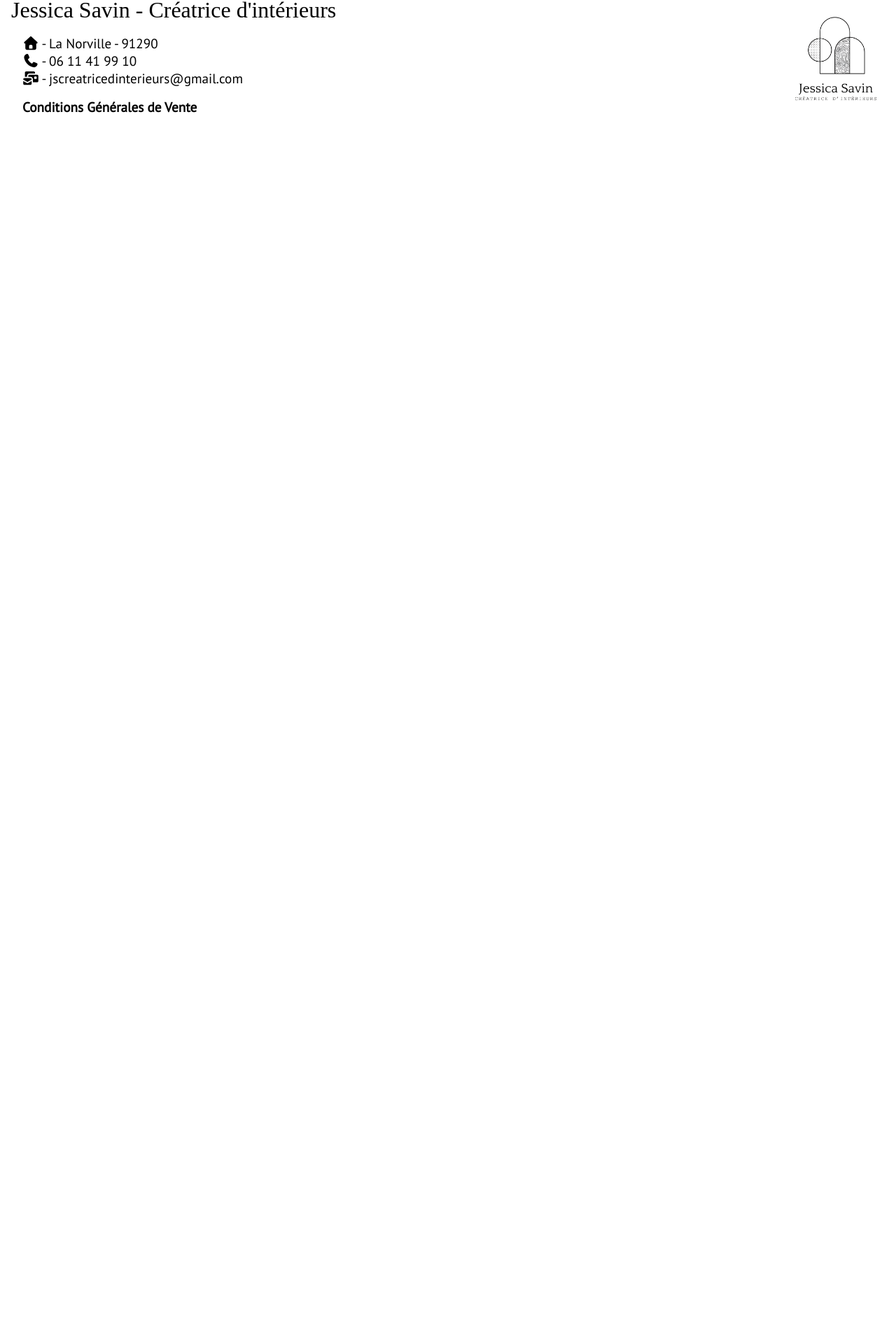
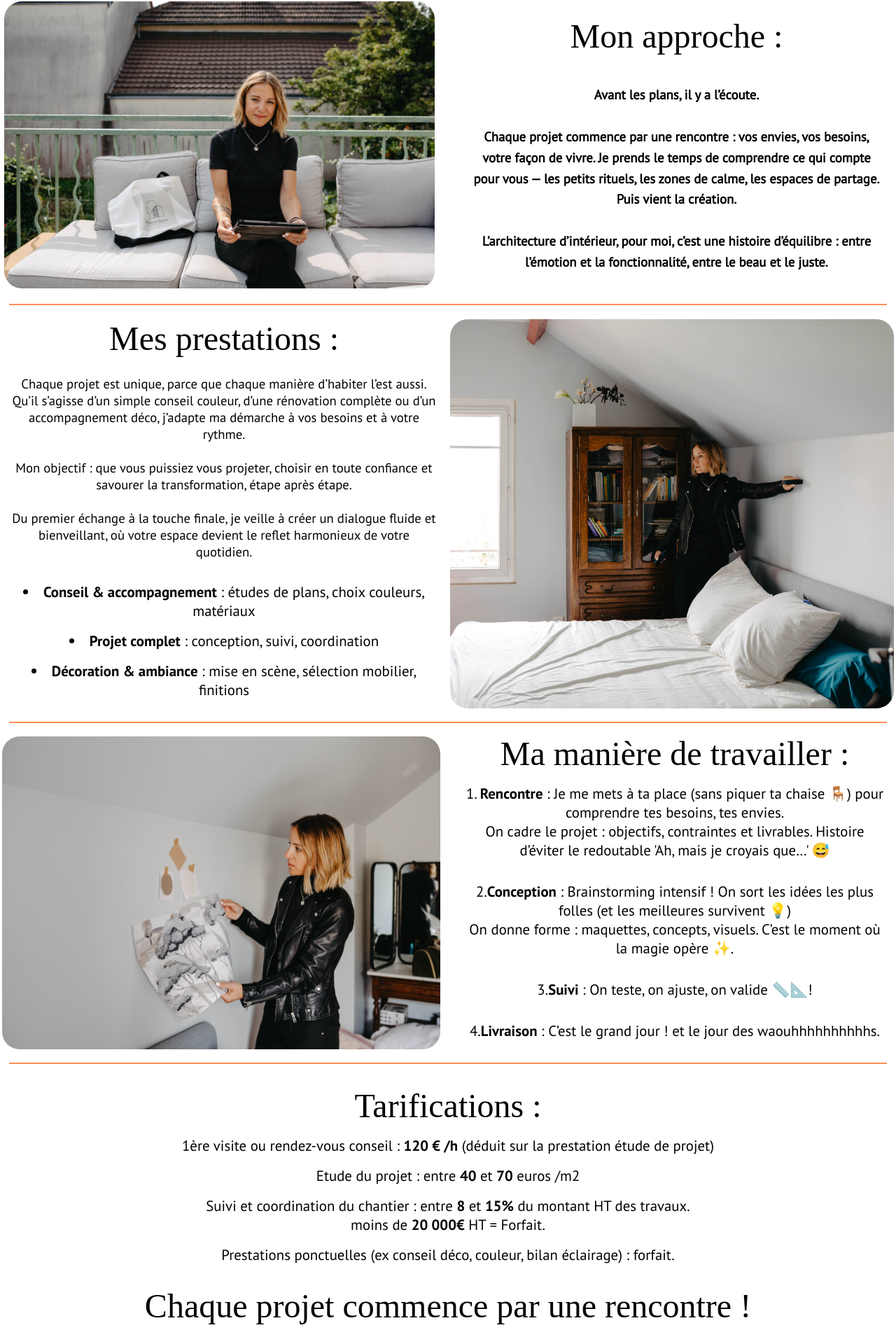
Before and after one commit to Daganx/SavinJessica, a React (Vite) app: page /approche in a window 1280 px wide. Shown: the part 160-2080 px from the top of the page at 70% size. Before the commit the page ends 800 px from the top, so only its background shows below. Built offline with nearby package versions, Linux system fonts and the light colour scheme.

Commit message:
Add : Approche Page

```diff
--- a/src/components/Approche/Approche.jsx
+++ b/src/components/Approche/Approche.jsx
@@ -1,15 +1,152 @@
 import "./approche.css";
+import Separator from "../Separator/Separator";
+import { Link } from "react-router-dom";
 
 import approche1 from "../../assets/images/approche/approche.jpg";
-import approche2 from "../../assets/images/approche/approche.jpg";
-import approche3 from "../../assets/images/approche/approche.jpg";
-import approche4 from "../../assets/images/approche/approche.jpg";
+import approche2 from "../../assets/images/approche/approche2.jpg";
+import approche3 from "../../assets/images/approche/approche3.jpg";
 
 export default function Approche() {
   return (
     <>
       <section>
+        <div className="approche">
+          <div className="approche-text">
+            <div className="approche-img">
+              <img src={approche1}></img>
+            </div>
+            <div className="approche-info">
+              <h2>Mon approche :</h2>
+              <h3>
+                Avant les plans, il y a l’écoute. <br />
+                <br />
+                Chaque projet commence par une rencontre : vos envies, vos
+                besoins, votre façon de vivre. Je prends le temps de comprendre
+                ce qui compte pour vous — les petits rituels, les zones de
+                calme, les espaces de partage. Puis vient la création.
+                <br />
+                <br />
+                L’architecture d’intérieur, pour moi, c’est une histoire
+                d’équilibre : entre l’émotion et la fonctionnalité, entre le
+                beau et le juste.
+              </h3>
+            </div>
+          </div>
+        </div>
 
+        <Separator />
+
+        <div className="prestations">
+          <div className="prestations-img">
+            <img src={approche2} alt="" />
+          </div>
+          <div className="prestations-info">
+            <h2>Mes prestations :</h2>
+            <h3>
+              Chaque projet est unique, parce que chaque manière d’habiter l’est
+              aussi.
+              <br />
+              Qu’il s’agisse d’un simple conseil couleur, d’une rénovation
+              complète ou d’un accompagnement déco, j’adapte ma démarche à vos
+              besoins et à votre rythme.
+              <br /><br /> Mon objectif : que vous puissiez vous projeter, choisir en
+              toute confiance et savourer la transformation, étape après étape.
+              <br /><br />
+              Du premier échange à la touche finale, je veille à créer un
+              dialogue fluide et bienveillant, où votre espace devient le reflet
+              harmonieux de votre quotidien.
+            </h3>
+            <div className="prestations-details">
+              <ul>
+                <li>
+                  <span className="bold">Conseil & accompagnement</span> :
+                  études de plans, choix couleurs, matériaux
+                </li>
+                <li>
+                  <span className="bold">Projet complet</span> : conception,
+                  suivi, coordination
+                </li>
+                <li>
+                  <span className="bold">Décoration & ambiance</span> : mise en
+                  scène, sélection mobilier, finitions
+                </li>
+              </ul>
+            </div>
+          </div>
+        </div>
+
+        <Separator />
+
+        <div className="timeline">
+          <div className="prestations-img">
+            <img src={approche3} alt="" />
+          </div>
+          <div className="timeline-info">
+            <h2>Ma manière de travailler :</h2>
+            <h3>
+              1. <span className="bold">Rencontre</span> : Je me mets à ta place
+              (sans piquer ta chaise 🪑) pour comprendre tes besoins, tes
+              envies.
+              <br />
+              On cadre le projet : objectifs, contraintes et livrables. Histoire
+              d’éviter le redoutable 'Ah, mais je croyais que…' 😅
+            </h3>
+            <h3>
+              2.<span className="bold">Conception</span> : Brainstorming
+              intensif ! On sort les idées les plus folles (et les meilleures
+              survivent 💡)
+              <br />
+              On donne forme : maquettes, concepts, visuels. C’est le moment où
+              la magie opère ✨.
+            </h3>
+            <h3>
+              3.<span className="bold">Suivi</span> : On teste, on ajuste, on
+              valide 📏📐!
+            </h3>
+            <h3>
+              4.<span className="bold">Livraison</span> : C’est le grand jour !
+              et le jour des waouhhhhhhhhhhs.
+            </h3>
+          </div>
+        </div>
+
+        <Separator />
+
+        <div className="tarification">
+          <h2>Tarifications :</h2>
+          <h3>
+            1ère visite ou rendez-vous conseil :{" "}
+            <span className="bold">120 € /h</span> (déduit sur la prestation
+            étude de projet)
+          </h3>
+          <h3>
+            Etude du projet : entre <span className="bold">40</span> et{" "}
+            <span className="bold">70</span> euros /m2
+          </h3>
+          <h3>
+            Suivi et coordination du chantier : entre{" "}
+            <span className="bold">8</span> et <span className="bold">15%</span>{" "}
+            du montant HT des travaux.
+            <br />
+            moins de <span className="bold">20 000€</span> HT = Forfait.
+          </h3>
+          <h3>
+            Prestations ponctuelles (ex conseil déco, couleur, bilan éclairage)
+            : forfait.{" "}
+          </h3>
+        </div>
+
+        <div className="link-to-contact">
+          <h3>Chaque projet commence par une rencontre !</h3>
+          <Link
+            to="/contact"
+            onClick={() => window.scrollTo({ top: 0, behavior: "smooth" })}
+          >
+            Contactez-moi
+          </Link>
+        </div>
+
+        <Separator />
       </section>
     </>
   );
--- a/src/components/Approche/approche.css
+++ b/src/components/Approche/approche.css
@@ -0,0 +1,241 @@
+.approche {
+  display: flex;
+  flex-direction: column;
+  padding-top: 1rem;
+}
+.approche-text {
+  width: 100%;
+  height: 100%;
+  text-align: center;
+}
+.approche-text h2 {
+  text-align: center;
+  font-size: 3em;
+  font-family: "Fairplay";
+  font-weight: 400;
+  padding-bottom: 0.2em;
+}
+.approche-text h3 {
+  padding: 1rem;
+}
+.approche-img {
+  height: 100%;
+  width: 100%;
+  padding: 0.2em;
+}
+.approche-img img {
+  width: 100%;
+  height: 100%;
+  border-radius: 25px;
+}
+.prestations {
+  display: flex;
+  flex-direction: column;
+}
+.prestations h3 {
+  text-align: center;
+  font-weight: 400;
+  padding: 1rem;
+}
+
+.prestations-text {
+  width: 100%;
+  height: 100%;
+  text-align: center;
+}
+.prestations-text h3 {
+  padding: 1rem;
+  font-weight: 400;
+}
+.prestations h2 {
+  text-align: center;
+  font-size: 3em;
+  font-family: "Fairplay";
+  font-weight: 400;
+  padding-bottom: 0.2em;
+}
+.prestations-img {
+  height: 100%;
+  width: 100%;
+  padding: 0.2em;
+}
+.prestations-img img {
+  height: 100%;
+  width: 100%;
+  border-radius: 25px;
+}
+.prestations-info {
+  padding-top: 0.2em;
+}
+.prestations-info ul {
+  display: flex;
+  flex-direction: column;
+  gap: 16px;
+  padding: 1rem;
+}
+.prestations-info ul li {
+  text-align: center;
+  list-style: inside;
+  font-size: 18.72px;
+}
+.timeline {
+  display: flex;
+  flex-direction: column;
+  gap: 16px;
+}
+.timeline h2 {
+  text-align: center;
+  font-family: "Fairplay";
+  font-weight: 400;
+  font-size: 48px;
+}
+.timeline h3 {
+  text-align: center;
+  font-weight: 400;
+  padding: 1rem;
+}
+
+.tarification {
+  display: flex;
+  flex-direction: column;
+  gap: 16px;
+  padding: 1rem;
+}
+
+.tarification h2 {
+  text-align: center;
+  font-family: "Fairplay";
+  font-weight: 400;
+  font-size: 3em;
+}
+
+.tarification h3 {
+  font-weight: 400;
+  text-align: center;
+  font-size: 1.3em;
+}
+
+.link-to-contact {
+  padding-top: 1rem;
+  padding-bottom: 2rem;
+  text-align: center;
+}
+.link-to-contact h3 {
+  font-family: "Fairplay";
+  padding-bottom: 1em;
+  font-weight: 400;
+  font-size: 3em;
+}
+.link-to-contact a {
+  background-color: #ff9058;
+  padding: 0.4em;
+  border-radius: 25px;
+  font-size: 1.3em;
+}
+
+@media (min-width: 1024px) {
+  .approche-text {
+    display: flex;
+    flex-direction: row;
+    align-items: stretch; /* Étire les enfants pour qu'ils aient la même hauteur */
+    justify-content: center;
+    text-align: left;
+    gap: 2rem;
+    margin: 0 auto;
+    padding: 0.2rem;
+  }
+
+  .approche-img {
+    width: 50%;
+    height: auto;
+    display: flex;
+  }
+
+  .approche-img img {
+    width: 100%;
+    height: 100%; /* L’image prend la même hauteur que le conteneur */
+    object-fit: cover; /* Remplit sans déformer */
+    border-radius: 25px;
+  }
+
+  .approche-info {
+    width: 50%;
+    display: flex;
+    flex-direction: column;
+    justify-content: center;
+    text-align: center;
+  }
+
+  .approche-info h2 {
+    text-align: center;
+    font-size: 48px;
+    margin-bottom: 2rem;
+  }
+
+  .approche-info h3 {
+    line-height: 1.6;
+    padding: 0 1rem;
+  }
+
+  /* Section Prestations */
+  .prestations {
+    display: flex;
+    flex-direction: row-reverse;
+    align-items: stretch;
+  }
+
+  .prestations-img {
+    width: 50%;
+    height: auto;
+    display: flex;
+  }
+
+  .prestations-img img {
+    width: 100%;
+    height: 100%;
+    object-fit: cover;
+    border-radius: 25px;
+  }
+
+  .prestations-info {
+    width: 50%;
+    display: flex;
+    flex-direction: column;
+    justify-content: center;
+  }
+  .prestations-info h2 {
+    font-size: 48px;
+  }
+  .prestations-info ul li {
+    font-size: 1.3em;
+  }
+  /* Timeline */
+  .timeline {
+    display: flex;
+    flex-direction: row;
+    align-items: stretch;
+  }
+  .timeline-info {
+    width: 50%;
+    display: flex;
+    flex-direction: column;
+    justify-content: center;
+    font-size: 1.3em;
+  }
+  .timeline h3 {
+    font-size: 20.8px;
+  }
+  .tarification h2 {
+    font-size: 48px;
+  }
+
+  .link-to-contact h3 {
+    font-size: 48px;
+  }
+
+  .link-to-contact a {
+    padding: 0.8em;
+    border-radius: 25px;
+    font-size: 1.4em;
+  }
+}
--- a/src/components/Footer/Footer.jsx
+++ b/src/components/Footer/Footer.jsx
@@ -6,7 +6,7 @@ import "./footer.css";
 
 export default function Footer() {
   return (
-    <div className="footer">
+    <footer className="footer">
       <div className="footer-infos">
         <h1>Jessica Savin - Créatrice d'intérieurs</h1>
         <h2>
@@ -36,6 +36,6 @@ export default function Footer() {
           className="footer-logo-img"
         />
       </div>
-    </div>
+    </footer>
   );
 }
--- a/src/components/LatestProjects/latestProjects.css
+++ b/src/components/LatestProjects/latestProjects.css
@@ -76,7 +76,7 @@
 }
 .project-card img {
   width: 100%;
-  object-fit:cover;
+  object-fit: cover;
   border-radius: 25px;
   transition: opacity 0.3s ease;
 }
@@ -96,8 +96,7 @@
     display: flex;
     justify-content: flex-start;
   }
-  .projects h2{
+  .projects h2 {
     font-size: 62.4px;
   }
-
 }
--- a/src/components/Presentation/presentation.css
+++ b/src/components/Presentation/presentation.css
@@ -17,7 +17,6 @@
 
 .presentation h3 {
   text-align: left;
-  padding: 0.6em 1em;
   font-weight: 400;
   line-height: 1.6;
   font-size: 1.1em;
@@ -63,6 +62,10 @@
     font-size: 3em;
   }
 
+  .presentation h3{
+    padding: 1rem;
+  }
+
   .presentation-text {
     flex: 1;
     max-width: 50%;
@@ -79,7 +82,6 @@
     max-width: 50%;
     position: relative;
     border-radius: 25px;
-    /* 👇 rend le bloc image égal en hauteur au texte */
     display: flex;
     align-items: stretch;
   }
@@ -87,12 +89,12 @@
   .presentation-img::before {
     content: "";
     display: block;
-    padding-top: 0; /* on supprime la hauteur fixe */
+    padding-top: 0;
   }
 
   .presentation-img img {
     position: absolute;
-    inset: 0; /* remplace top/left/right/bottom:0 */
+    inset: 0;
     width: 100%;
     height: 100%;
     object-fit: cover;
@@ -102,11 +104,6 @@
 
 /* --- VERSION MOBILE --- */
 @media (max-width: 1023px) {
-  .presentation {
-    flex-direction: column;
-    padding: 1rem;
-  }
-
   .presentation-text {
     width: 100%;
     max-width: 100%;
--- a/src/index.css
+++ b/src/index.css
@@ -5,6 +5,11 @@
 @font-face {
   font-family: "PTSans";
   src: url("./assets/fonts/PTSans/PTSans-Regular.ttf");
+}
+
+@font-face {
+  font-family: "PTSans-Bold";
+  src: url("./assets/fonts/PTSans/PTSans-Bold.ttf");
 }
 
 body {
@@ -27,3 +32,8 @@ a {
   text-decoration: none;
   color: black;
 }
+
+.bold {
+  font-family: 'PTSans-Bold';
+  font-weight: bold;
+}
```
